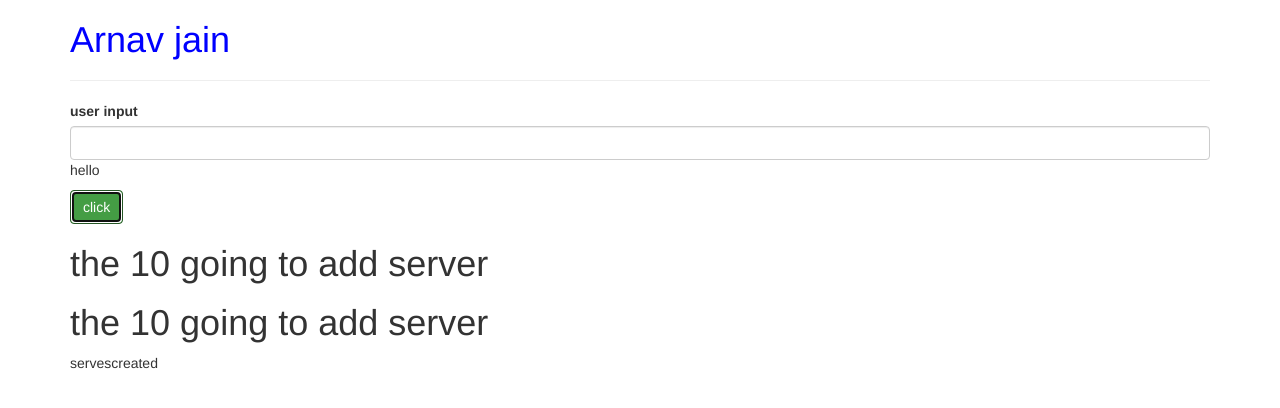
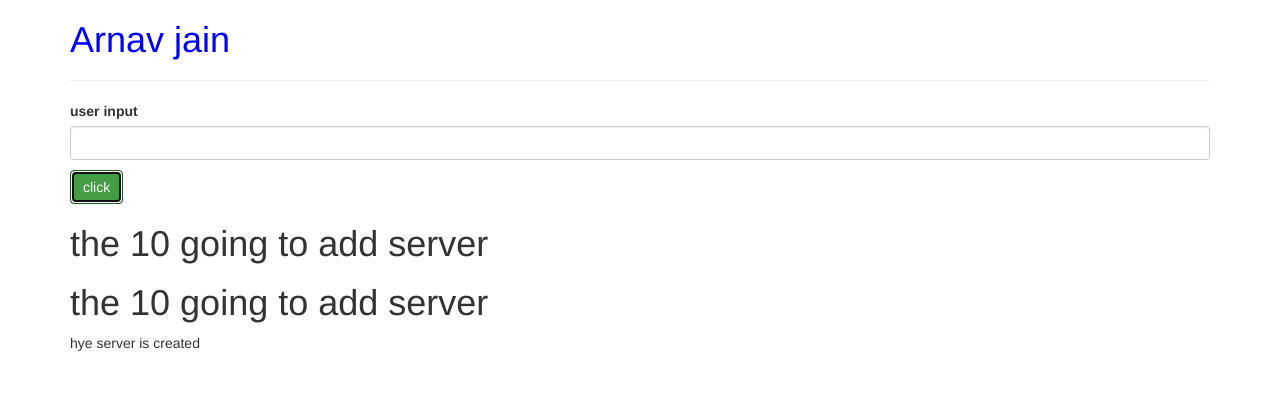
Before and after one commit to Arnavjain1703/Angular-Tutorial, an Angular app: page / in a window 1280 px wide. Both pictures are taken after a click on the button "click". Shown: the top 408 px of the page. Built offline with nearby package versions, Linux system fonts and the light colour scheme.

Commit message:
ngif and else conditions

```diff
--- a/src/app/serves/serves.component.html
+++ b/src/app/serves/serves.component.html
@@ -1,9 +1,13 @@
 <label>user input</label>
 <input type="text" class="form-control" (input)="onserverupdate($event)">
+<!-- <input type="text" class="form-control" [(ngModule)]="servesName"> -->
 
-<p>{{servesName}}</p>
+<p> {{servesName}}</p>
 <button class="btn btn-success" [disabled]=!hellow (click)="servesCreated()">click</button>
 
 <app-server></app-server>
 <app-server></app-server>
-<p>{{servesstatus}}</p>
+<p *ngIf="servesP;else noServes">hye server is created{{servesName}}</p>
+<ng-template #noServes>
+<p>hey no serves</p>
+</ng-template>
--- a/src/app/serves/serves.component.ts
+++ b/src/app/serves/serves.component.ts
@@ -8,7 +8,8 @@ import { Component, OnInit } from '@angular/core';
 export class ServesComponent implements OnInit{
   hellow=false;
   servesstatus='no server';
-  servesName='hello';
+  servesName='';
+  servesP=false;
   constructor() {
    setTimeout (()=> {
      this.hellow = true;
@@ -19,9 +20,12 @@ export class ServesComponent implements OnInit{
   }
   servesCreated()
   {
+    this.servesP=true;
     this.servesstatus='servescreated';
+
   }
   onserverupdate(event:Event){
+
    this.servesName=(<HTMLInputElement>event.target).value;
 
   }
```
